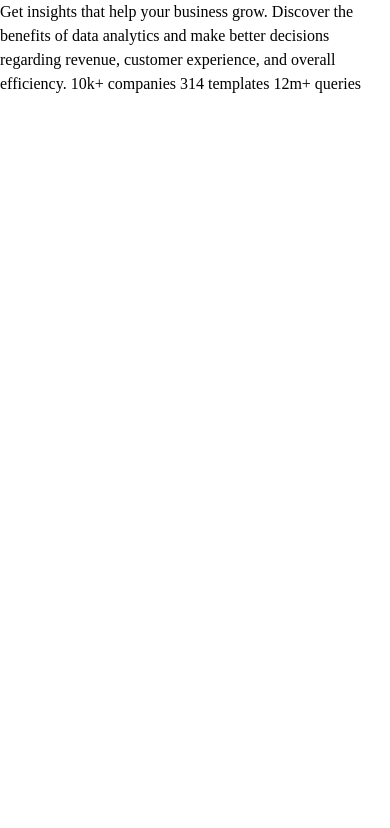
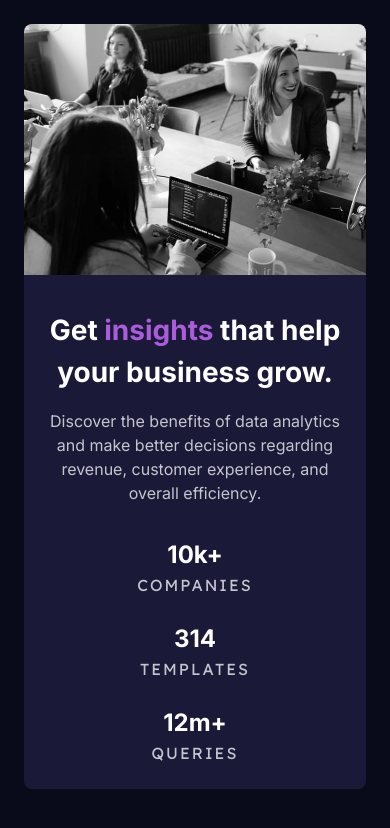
Before and after one commit to dottereldesign/stats_preview_card_component, a plain HTML site: page index.html in a window 390 px wide. Drawn offline with Linux system fonts and the light colour scheme.

Commit message:
Add content, semantic elements, responsive image.

```diff
--- a/index.html
+++ b/index.html
@@ -13,14 +13,35 @@
 </head>
 
 <body>
-  Get insights that help your business grow.
 
-  Discover the benefits of data analytics and make better decisions regarding revenue, customer
-  experience, and overall efficiency.
+  <article>
+    <picture>
+      <img src="images/image-header-mobile.jpg" alt="">
+    </picture>
+    <h2>Get <span>insights</span> that help your business grow.</h2>
 
-  10k+ companies
-  314 templates
-  12m+ queries
+    <p>
+      Discover the benefits of data analytics and make better decisions regarding revenue, customer
+      experience, and overall efficiency.
+    </p>
+
+    <div class="card_wrapper">
+      <h3>10k+</h3>
+      <p>companies</p>
+    </div>
+
+    <div class="card_wrapper">
+      <h3>314</h3>
+      <p>templates</p>
+    </div>
+
+    <div class="card_wrapper">
+      <h3>12m+</h3>
+      <p>queries</p>
+    </div>
+
+  </article>
+
 
 
 </body>
--- a/style.css
+++ b/style.css
@@ -6,15 +6,15 @@
 
   --clr-neutral-100: hsl(0, 0%, 100%);
   --clr-neutral-200: hsla(0, 0%, 100%, 0.75);
-  --clr-neutral-300:  hsla(0, 0%, 100%, 0.6);
+  --clr-neutral-300: hsla(0, 0%, 100%, 0.6);
 
   --fw-light: 400;
   --fw-regular: 500;
   --fw-semi-bold: 600;
   --fw-bold: 700;
 
-  --ff-primary-100: font-family: 'Inter', sans-serif;
-  --ff-primary-200: font-family: 'Lexend Deca', sans-serif;
+  --ff-primary-100: "Inter", sans-serif;
+  --ff-primary-200: "Lexend Deca", sans-serif;
 
   --fs-medium: 1rem;
   --fs-large: 1.25rem;
@@ -89,3 +89,67 @@ select {
     scroll-behavior: auto !important;
   }
 }
+
+body {
+  background-color: var(--clr-primary-100);
+  padding: 1.5em;
+}
+
+article {
+  background-color: var(--clr-primary-200);
+  border-radius: 8px 8px 8px 8px;
+  max-width: 350px;
+  margin: 0 auto;
+}
+
+article picture img {
+  border-radius: 8px 8px 0 0;
+  width: 100%;
+}
+
+p,
+h2,
+h3 {
+  text-align: center;
+}
+
+article h2 {
+  font-family: var(--ff-primary-100);
+  font-size: var(--fs-x2-large);
+  font-weight: var(--fw-bold);
+  color: var(--clr-neutral-100);
+  padding-top: 1.2em;
+}
+
+article h2 span {
+  color: var(--clr-accent-100);
+}
+
+article > p {
+  padding: 1em 1.5em 2em 1.5em;
+  font-family: var(--ff-primary-100);
+  font-size: var(--fs-medium);
+  font-weight: var(--fw-light);
+  color: var(--clr-neutral-200);
+}
+
+.card_wrapper {
+  display: flex;
+  flex-direction: column;
+  padding-bottom: 1.5em;
+}
+
+.card_wrapper h3 {
+  font-family: var(--ff-primary-100);
+  font-size: var(--fs-x-large);
+  color: var(--clr-neutral-100);
+}
+
+.card_wrapper p {
+  text-transform: uppercase;
+  font-family: var(--ff-primary-200);
+  font-size: var(--fs-medium);
+  font-weight: var(--fw-light);
+  color: var(--clr-neutral-200);
+  letter-spacing: 2px;
+}
```
